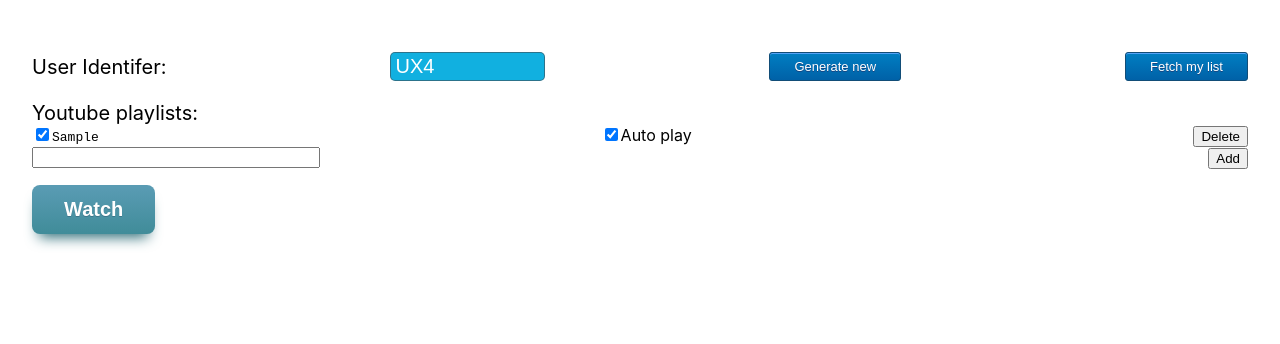
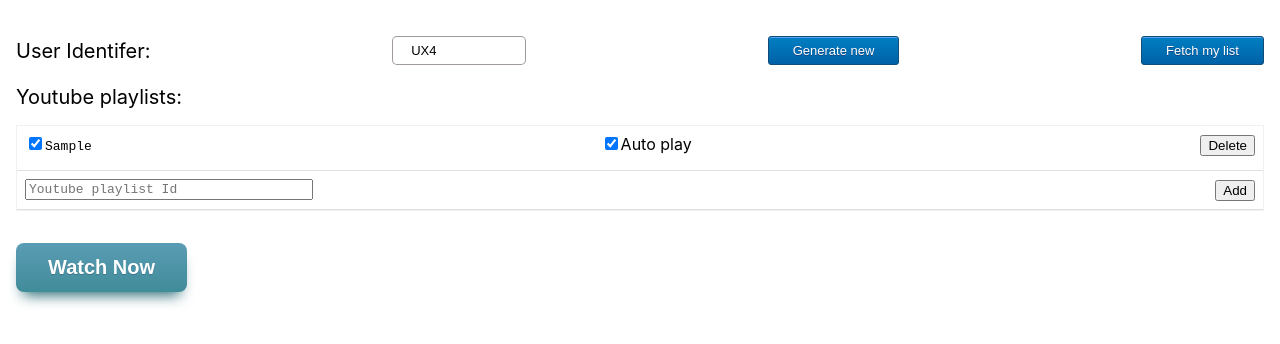
Before and after one commit to hex0cter/youtube-explicit, a React (Create React App) app: page /admin in a window 1280 px wide. Both pictures are taken after typing "Sample" into the empty fields and a click on the button "Add". Shown: the top 344 px of the page. Built offline with nearby package versions, Linux system fonts and the light colour scheme; no server answers.

Commit message:
Add preview in the admin playlist

```diff
--- a/src/components/Admin/PlaylistConfiguration/index.js
+++ b/src/components/Admin/PlaylistConfiguration/index.js
@@ -1,7 +1,14 @@
 import React from 'react'
 import styles from './index.module.css'
+import axios from 'axios'
 
 class PlaylistConfiguration extends React.Component {
+  state = {
+    title: null,
+    channelTitle: null,
+    thumbnails: null
+  }
+
   changeAutoPlay = (e) => {
     this.props.onUpdateAutoPlay(e.target.checked)
   }
@@ -23,23 +30,57 @@ class PlaylistConfiguration extends React.Component {
     }
   }
 
+  componentDidMount = async() => {
+    const id = this.props.id
+    if (id === 'new') {
+      return
+    }
+
+    let response
+    try {
+      response = await axios.get(`https://www.googleapis.com/youtube/v3/playlistItems?part=snippet&playlistId=${id}&key=AIzaSyBVrfMofoyGgP8KcCyHF9PSKQsayy7qNpI&maxResults=50`)
+    } catch {
+      return
+    }
+    const data = response.data
+    const totalResults = data.pageInfo.totalResults
+    if (totalResults === 0) {
+      return
+    }
+
+    const firstItem = data.items.shift()
+    const title = firstItem.snippet.title
+    const channelTitle = firstItem.snippet.channelTitle
+    console.log(id, 'firstItem.snippet.thumbnails', firstItem.snippet.thumbnails)
+    const thumbnails = firstItem.snippet.thumbnails.high || firstItem.snippet.thumbnails.medium || firstItem.snippet.thumbnails.default
+    this.setState({
+      title,
+      channelTitle,
+      thumbnails
+    })
+  }
+
   render() {
     const id = this.props.id
     if (id === 'new') {
       return (
         <div className={styles.PlaylistConfiguration}>
+          <div className={styles.PlaylistControls}>
             <div className={styles.PlaylistId}>
-            <input type='text' className={styles.NewIdInput} size={34} id='id-new'/>
+              <input type='text' className={styles.NewIdInput} placeholder='Youtube playlist Id' size={34} id='id-new'/>
             </div>
             <div>
               <button onClick={this.onAddNewPlaylist}>Add</button>
             </div>
           </div>
+        </div>
       )
     }
 
+    // console.log('state', this.state)
     return (
       <div className={styles.PlaylistConfiguration}>
+        <div className={styles.PlaylistControls}>
           <div className={styles.PlaylistId}>
             <input type="checkbox" name="disabled" checked={this.props.isEnabled} onChange={this.changeEnabled} />
             {id}
@@ -51,6 +92,15 @@ class PlaylistConfiguration extends React.Component {
             <button onClick={this.deletePlaylist}>Delete</button>
           </div>
         </div>
+        <div className={styles.PlaylistPreview}>
+          {this.state.thumbnails ? <div><img src={this.state.thumbnails.url}
+                                          width={this.state.thumbnails.width}
+                                          alt={this.state.title}
+                                          className={styles.thumbnails}
+                                        /> </div>: null}
+          {this.state.title ? <div>{this.state.title}</div> : null}
+        </div>
+      </div>
     )
   }
 }
--- a/src/components/Admin/PlaylistConfiguration/index.module.css
+++ b/src/components/Admin/PlaylistConfiguration/index.module.css
@@ -1,7 +1,24 @@
 .PlaylistConfiguration {
+  display: flex;
+  flex-direction: column;
+  justify-content: space-between;
+  flex-wrap: wrap;
+  border-bottom: rgba(0, 0, 0, 0.123) solid 1px;
+  padding: 0.5em;
+}
+
+.PlaylistControls {
   display: flex;
   justify-content: space-between;
   flex-wrap: wrap;
+}
+
+.PlaylistPreview {
+  align-self: start;
+  padding: 0.2em 0 0.2em 0;
+  display: flex;
+  flex-direction: column;
+  align-items: flex-start;
 }
 
 .PlaylistId {
@@ -10,5 +27,9 @@
 
 .NewIdInput {
   font-family: monospace;
-  font-size: inherit;
+  font-size: initial;
 }
+
+.thumbnails {
+  max-width: calc(100%);
+}
--- a/src/components/Admin/index.js
+++ b/src/components/Admin/index.js
@@ -104,14 +104,10 @@ class Admin extends React.Component {
         </div>
         <div className={styles.smallButton} onClick={this.fetchPlaylists}>Fetch my list</div>
       </div>
+      <div className={styles.PlaylistsTitle}>
+        Youtube playlists:
+      </div>
       <div className={styles.Playlists}>
-        <div className={styles.PlaylistsTitle}>
-          Youtube playlists:<br/>
-        </div>
-        <div>
-        </div>
-      </div>
-      <div>
         {
           this.props.playlists.map(({id, shouldAutoPlay, isEnabled}) => <PlaylistConfiguration
             key={id}
@@ -129,7 +125,7 @@ class Admin extends React.Component {
         />
       </div>
       <div className={styles.Submit}>
-        <div className={styles.BigButton} onClick={() => {window.location = '/'}}>Watch</div>
+        <div className={styles.BigButton} onClick={() => {window.location = '/'}}>Watch Now</div>
       </div>
     </div>
   }
--- a/src/components/Admin/index.module.css
+++ b/src/components/Admin/index.module.css
@@ -1,5 +1,5 @@
 .Admin {
-  padding: 2em;
+  padding: 1em;
 }
 
 .UserIdentifier {
@@ -13,12 +13,16 @@
 
 .Playlists {
   display: flex;
+  flex-direction: column;
   justify-content: space-between;
   flex-wrap: wrap;
+  margin: 1em 0 1em 0;
+  border: rgba(0, 0, 0, 0.055) solid 1px;
 }
 
 .PlaylistsTitle {
   font-size: 20px;
+  text-align: left;
 }
 
 .Submit {
@@ -27,37 +31,17 @@
   justify-content: space-between;
 }
 
-.TextArea {
-  outline: none;
+.InputText {
   font-size: 13px;
-  font-weight: bold;
-  font-family: monospace, sans-serif;
-  background-color: rgba(43, 116, 126, 0.486);
-  border-color: cadetblue;
-}
-
-::selection {
-  background-color: rgba(3, 3, 3, 0.568);
-  color: white;
-}
-
-.InputText {
-  font-size:20px;
   border: 1px solid rgba(71, 60, 60, 0.514);
   border-radius: 5px;
-  color: white;
-  background: #11b0e0;
-  padding: 2px 4px
+  padding: 6px 18px;
 }
 
 @media screen and (max-width: 699px) {
   .InputText {
     margin: 0.5em 0 0.5em 0;
   }
-}
-
-.Buttons {
-  display: flex;
 }
 
 .BigButton {
--- a/src/components/ListPreview/index.module.css
+++ b/src/components/ListPreview/index.module.css
@@ -65,6 +65,7 @@
 .InputText {
   border-radius: 4px;
   padding: 12px;
+  border: 1px solid rgba(71, 60, 60, 0.514);
 }
 
 .Button {
--- a/src/components/Main/index.js
+++ b/src/components/Main/index.js
@@ -21,7 +21,10 @@ class Main extends React.Component {
     }
 
     const playlists = response.data.playlists
-    const videoList = await Promise.all(playlists.map(async({id}) => {
+    const videoList = await Promise.all(playlists.map(async({id, isEnabled, shouldAutoPlay}) => {
+      if (!isEnabled) {
+        return null
+      }
       let response
       try {
         response = await axios.get(`https://www.googleapis.com/youtube/v3/playlistItems?part=snippet&playlistId=${id}&key=AIzaSyBVrfMofoyGgP8KcCyHF9PSKQsayy7qNpI&maxResults=50`)
@@ -32,7 +35,7 @@ class Main extends React.Component {
       return {
         id,
         items,
-        playToNextAutomatically: true
+        shouldAutoPlay
       }
     }))
 
--- a/src/components/Playback/index.js
+++ b/src/components/Playback/index.js
@@ -25,9 +25,9 @@ class Playback extends React.Component {
 
   videoEnded = () => {
     const { playlistIndex, videoIndex } = this.props.selectedVideo
-    const playToNextAutomatically = this.props.videoList[playlistIndex].playToNextAutomatically
+    const shouldAutoPlay = this.props.videoList[playlistIndex].shouldAutoPlay
 
-    if (playToNextAutomatically && videoIndex < this.props.videoList[playlistIndex].items.length - 1) {
+    if (shouldAutoPlay && videoIndex < this.props.videoList[playlistIndex].items.length - 1) {
       this.props.onUpdateSelectedVideo({playlistIndex, videoIndex: videoIndex + 1})
     } else {
       this.props.onUpdateSelectedVideo({})
```
Lines whose indentation alone changed are shown as unchanged.
